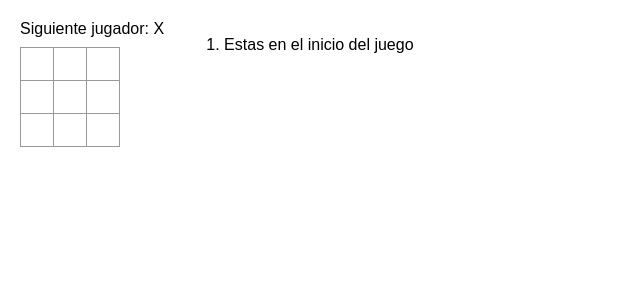
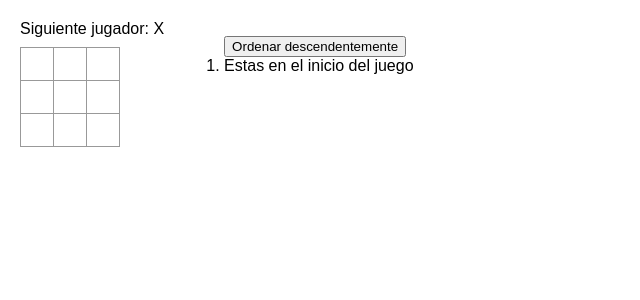
Before and after one commit to EduardoCastA/Tutorial-React-Gato, a React (Create React App) app: page / in a window 1280 px wide. Shown: the top 300 px of the page, without its empty margins (0-640 px from the left). Built offline with nearby package versions, Linux system fonts and the light colour scheme.

Commit message:
Ordenar movimiento asc/desc

```diff
--- a/src/App.js
+++ b/src/App.js
@@ -1,6 +1,7 @@
 import { useState } from 'react';
 
 function Square({ value, onSquareClick }) {
+
 	return (
 		<button className="square" onClick={onSquareClick}>
 			{value}
@@ -55,6 +56,7 @@ function Board({ xIsNext, squares, onPlay }) {
 }
 
 function calculateWinner(squares) {
+
 	const lines = [
 		[0, 1, 2],
 		[3, 4, 5],
@@ -77,10 +79,13 @@ function calculateWinner(squares) {
   }
 
 export default function Game() {
+
 	const [history, setHistory] = useState([Array(9).fill(null)])
 	const [currentMove, setCurrentMove] = useState(0);
+	const [isAsc, setIsAsc] = useState(true);
 	const xIsNext = currentMove % 2 === 0;
 	const currentSquares = history[currentMove];
+	let order;
 
 	function handlePlay(nextSquares) {
 		const nextHistory = [...history.slice(0, currentMove + 1), nextSquares];
@@ -117,6 +122,12 @@ export default function Game() {
 		);
 	});
 
+	if(isAsc){
+		order = "Ordenar descendentemente"
+	} else {
+		order = "Ordenar ascendentemente"
+	}
+
 	return (
 		<div className="game">
 			<div className="game-board">
@@ -124,7 +135,8 @@ export default function Game() {
 			</div>
 			<div className="game-info">
 				<ol>
-					{moves}
+					<button onClick={() => setIsAsc(!isAsc)}>{order}</button>
+					{ isAsc ? moves : moves.reverse()}
 				</ol>
 			</div>
 		</div>
```
